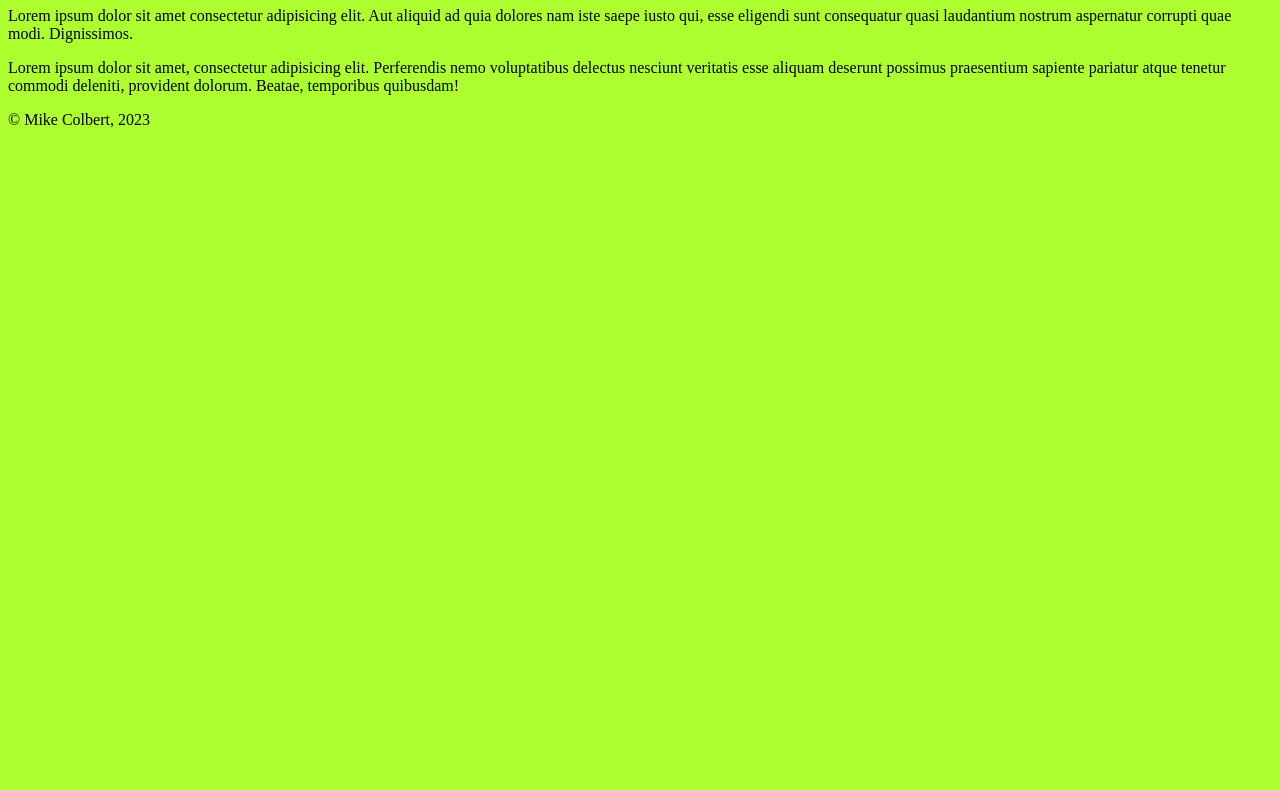
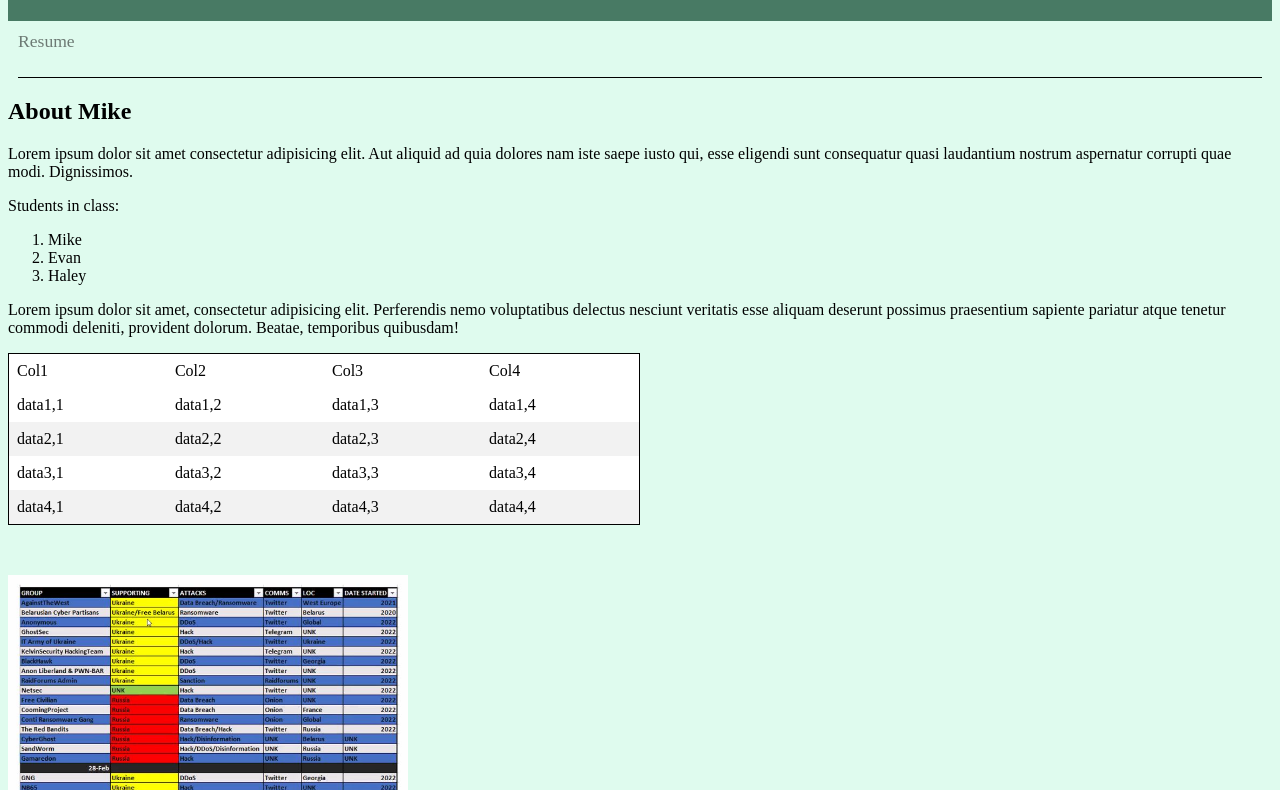
Before and after one commit to mikecolbert/BAIS-3300-week6-hw, a plain HTML site: page index.html in a window 1280 px wide. Shown: the part 117-907 px from the top of the page. Before the commit the page ends 800 px from the top, so only its background shows below. Drawn offline with Linux system fonts and the light colour scheme.

Commit message:
data and styling for index page

```diff
--- a/css/stylesheet.css
+++ b/css/stylesheet.css
@@ -1,3 +1,76 @@
-body {
-  background-color: greenyellow;
+.wrapper {
+  background-color: #dffbee;
 }
+
+header {
+  background-color: #487a64;
+  padding: 25px;
+  text-align: center;
+  color: whitesmoke;
+}
+
+nav {
+  background-color: #dffbee;
+  margin: 10px;
+  padding-bottom: 25px;
+  border-bottom: 1px solid black;
+}
+
+a {
+  text-decoration: none;
+  font-size: 1.1rem;
+}
+
+/* unvisited link */
+a:link {
+  color: #6d7a74;
+}
+
+/* visited link */
+a:visited {
+  color: #6d7a74;
+}
+
+/* mouse over link */
+a:hover {
+  color: #93facb;
+  background-color: hotpink;
+  padding: 2px;
+}
+
+/* selected link */
+a:active {
+  color: hotpink;
+}
+
+main {
+  background-color: #dffbee;
+}
+
+footer {
+  background-color: #487a64;
+  padding: 25px;
+  text-align: center;
+  color: whitesmoke;
+}
+
+table {
+  border-collapse: collapse;
+  width: 50%;
+  background-color: white;
+  border: 1px solid black;
+}
+
+th {
+  background-color: #487a64;
+  color: white;
+}
+
+td {
+  text-align: left;
+  padding: 8px;
+}
+
+tr:nth-child(even) {
+  background-color: #f2f2f2;
+}
--- a/index.html
+++ b/index.html
@@ -5,23 +5,73 @@
     <meta http-equiv="X-UA-Compatible" content="IE=edge" />
     <meta name="viewport" content="width=device-width, initial-scale=1.0" />
     <title>Mike Colbert</title>
-    <link rel="stylesheet" href="./css/stylesheet.css">
+    <link rel="stylesheet" href="./css/stylesheet.css" />
   </head>
-  <body>
-    <header>Welcome to Mike' Page.</header>
+  <body class="wrapper">
+    <header><h1>Mike Colbert</h1></header>
     <nav>
       <a href="./resume.html"> Resume </a>
     </nav>
     <main>
-        <h1>Mike Colbert</h1>
-        <p>Lorem ipsum dolor sit amet consectetur adipisicing elit. Aut aliquid ad quia dolores nam iste saepe iusto qui, esse eligendi sunt consequatur quasi laudantium nostrum aspernatur corrupti quae modi. Dignissimos.
-            <p>Lorem ipsum dolor sit amet, consectetur adipisicing elit. Perferendis nemo voluptatibus delectus nesciunt veritatis esse aliquam deserunt possimus praesentium sapiente pariatur atque tenetur commodi deleniti, provident dolorum. Beatae, temporibus quibusdam!
+      <h2>About Mike</h2>
+      <p>
+        Lorem ipsum dolor sit amet consectetur adipisicing elit. Aut aliquid ad
+        quia dolores nam iste saepe iusto qui, esse eligendi sunt consequatur
+        quasi laudantium nostrum aspernatur corrupti quae modi. Dignissimos.
+      </p>
+      <p>Students in class:</p>
+      <ol>
+        <li>Mike</li>
+        <li>Evan</li>
+        <li>Haley</li>
+      </ol>
 
-            </p>
-        </p>
+      <p>
+        Lorem ipsum dolor sit amet, consectetur adipisicing elit. Perferendis
+        nemo voluptatibus delectus nesciunt veritatis esse aliquam deserunt
+        possimus praesentium sapiente pariatur atque tenetur commodi deleniti,
+        provident dolorum. Beatae, temporibus quibusdam!
+      </p>
+
+      <table>
+        <thead>
+          <td>Col1</td>
+          <td>Col2</td>
+          <td>Col3</td>
+          <td>Col4</td>
+        </thead>
+
+        <tr>
+          <td>data1,1</td>
+          <td>data1,2</td>
+          <td>data1,3</td>
+          <td>data1,4</td>
+        </tr>
+        <tr>
+          <td>data2,1</td>
+          <td>data2,2</td>
+          <td>data2,3</td>
+          <td>data2,4</td>
+        </tr>
+        <tr>
+          <td>data3,1</td>
+          <td>data3,2</td>
+          <td>data3,3</td>
+          <td>data3,4</td>
+        </tr>
+        <tr>
+          <td>data4,1</td>
+          <td>data4,2</td>
+          <td>data4,3</td>
+          <td>data4,4</td>
+        </tr>
+      </table>
+      <p>&nbsp;</p>
+
+      <img src="./images/Ukraine-Russia.jpg" width="400" />
+
+      <p>&nbsp;</p>
     </main>
-    <footer>
-        &copy; Mike Colbert, 2023
-    </footer>
+    <footer>&copy; Mike Colbert, 2023</footer>
   </body>
 </html>
```
Also changed, not shown: images/Ukraine-Russia.jpg (added).
